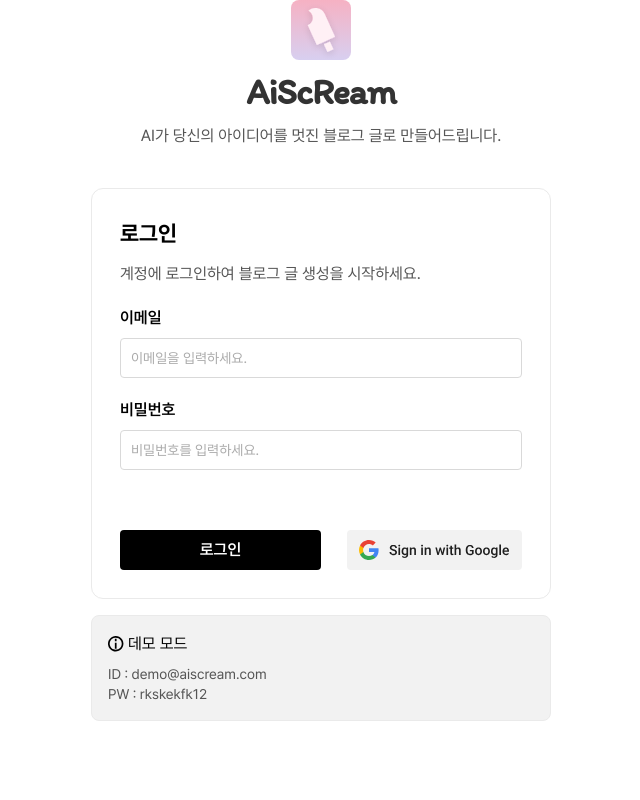
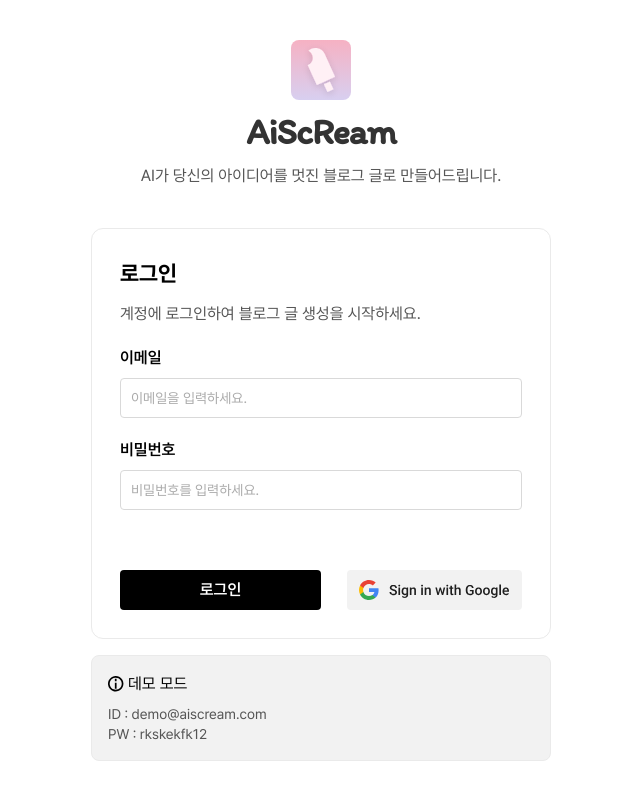
Before and after one commit to SiwonYoo/aiscream, a Next.js app: page /login in a window 1280 px wide. Shown: the whole page, without its empty margins (319-959 px from the left). Built offline with nearby package versions, Linux system fonts and the light colour scheme; no server answers.

Commit message:
💄 style: center login layout

```diff
--- a/app/login/page.tsx
+++ b/app/login/page.tsx
@@ -17,7 +17,7 @@ export default async function LoginPage() {
   if (user) redirect('/post');
 
   return (
-    <main className="min-h-dvh bg-white">
+    <main className="flex min-h-dvh items-center justify-center">
       <div className="mx-auto w-full max-w-90 px-5 md:max-w-115 md:px-0">
         <BrandHeader />
         <LoginForm />
```
